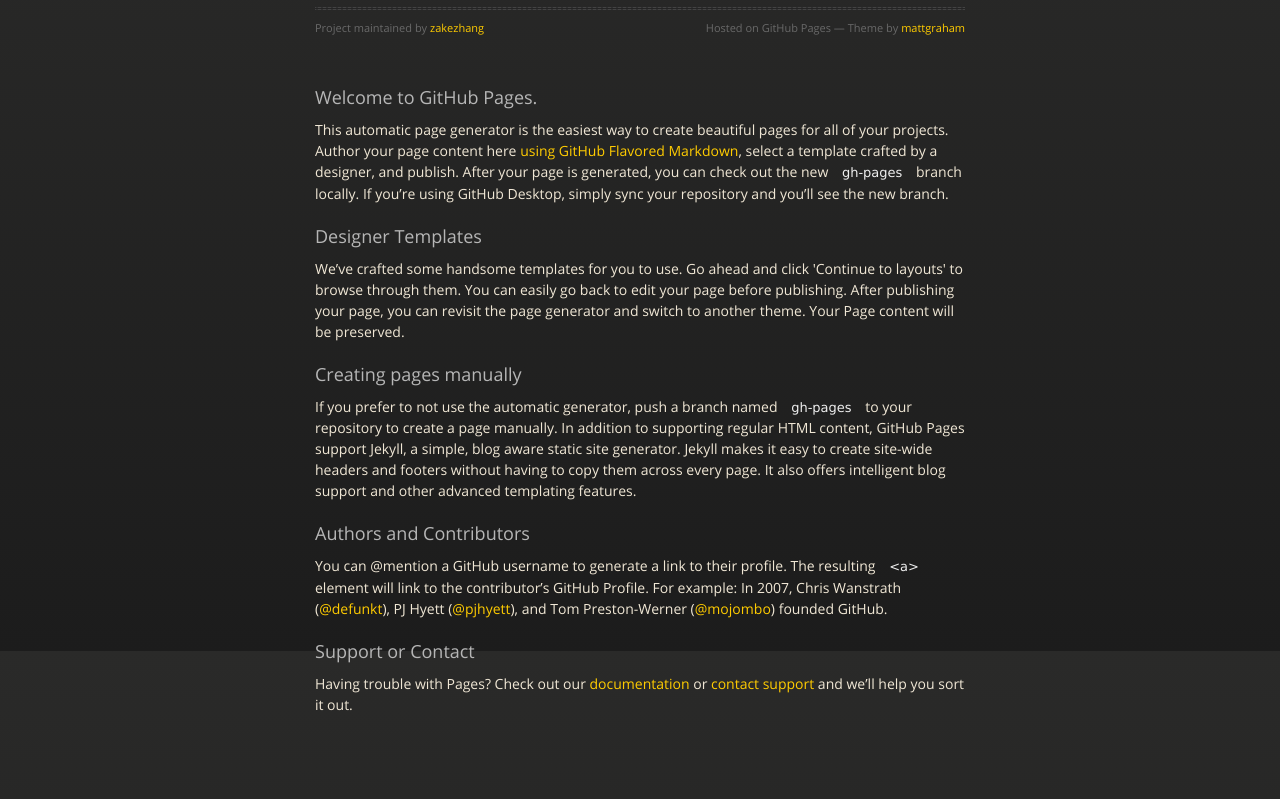
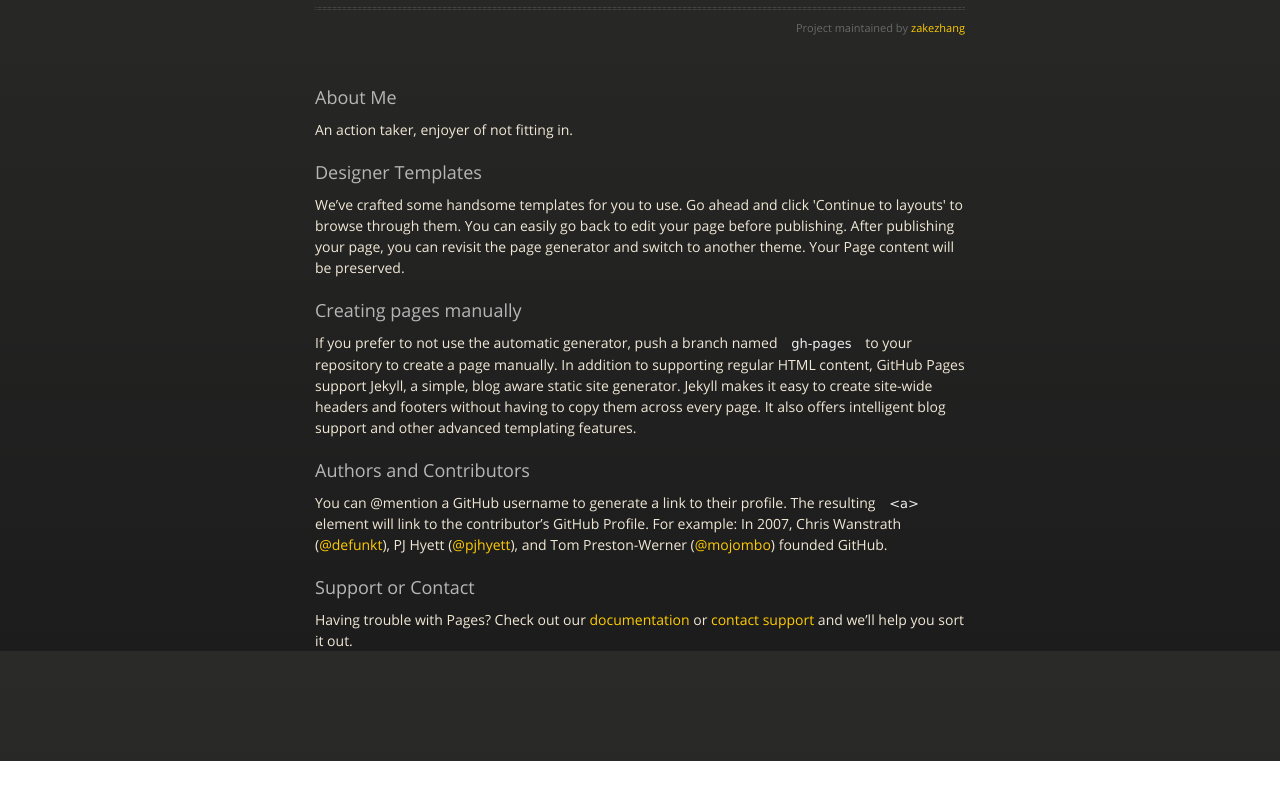
Before and after one commit to zakezhang/zakezhang.github.io, a plain HTML site: page index.html in a window 1280 px wide. Shown: the part 149-948 px from the top of the page. After the commit the page ends 910 px from the top, so only its background shows below. Drawn offline with nearby package versions, Linux system fonts and the light colour scheme.

Commit message:
Update index.html

```diff
--- a/index.html
+++ b/index.html
@@ -31,14 +31,15 @@
           <h1>Zake Zhang - GitHub</h1>
           <p></p>
           <hr>
-          <span class="credits left">Project maintained by <a href="https://github.com/zakezhang">zakezhang</a></span>
-          <span class="credits right">Hosted on GitHub Pages &mdash; Theme by <a href="https://twitter.com/michigangraham">mattgraham</a></span>
+          <span class="credits right">Project maintained by <a href="https://github.com/zakezhang">zakezhang</a></span>
         </div>
 
         <h3>
-<a id="welcome-to-github-pages" class="anchor" href="#welcome-to-github-pages" aria-hidden="true"><span aria-hidden="true" class="octicon octicon-link"></span></a>Welcome to GitHub Pages.</h3>
+<a id="About Me" class="anchor" href="#about me" aria-hidden="true"><span aria-hidden="true" class="octicon octicon-link"></span></a>About Me</h3>
 
-<p>This automatic page generator is the easiest way to create beautiful pages for all of your projects. Author your page content here <a href="https://guides.github.com/features/mastering-markdown/">using GitHub Flavored Markdown</a>, select a template crafted by a designer, and publish. After your page is generated, you can check out the new <code>gh-pages</code> branch locally. If you’re using GitHub Desktop, simply sync your repository and you’ll see the new branch.</p>
+<p>
+   An action taker, enjoyer of not fitting in.
+        </p>
 
 <h3>
 <a id="designer-templates" class="anchor" href="#designer-templates" aria-hidden="true"><span aria-hidden="true" class="octicon octicon-link"></span></a>Designer Templates</h3>
```
